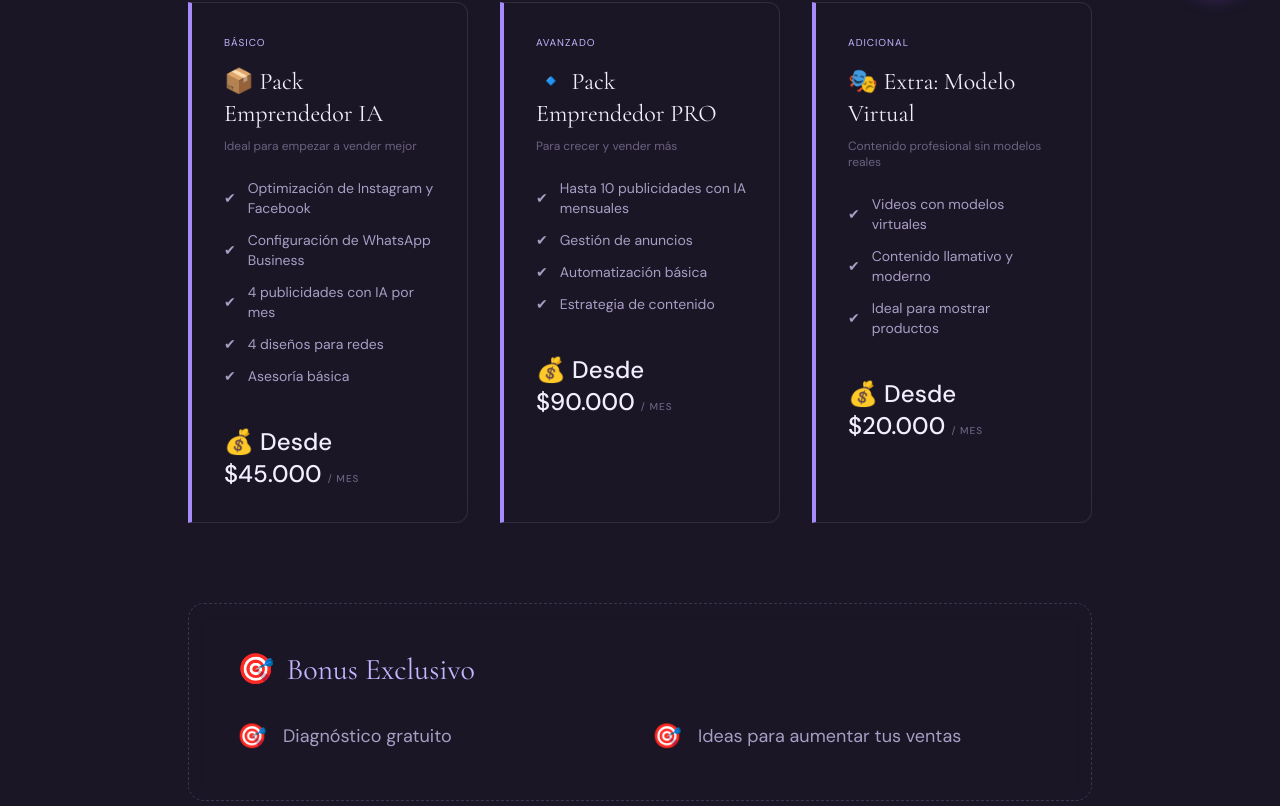
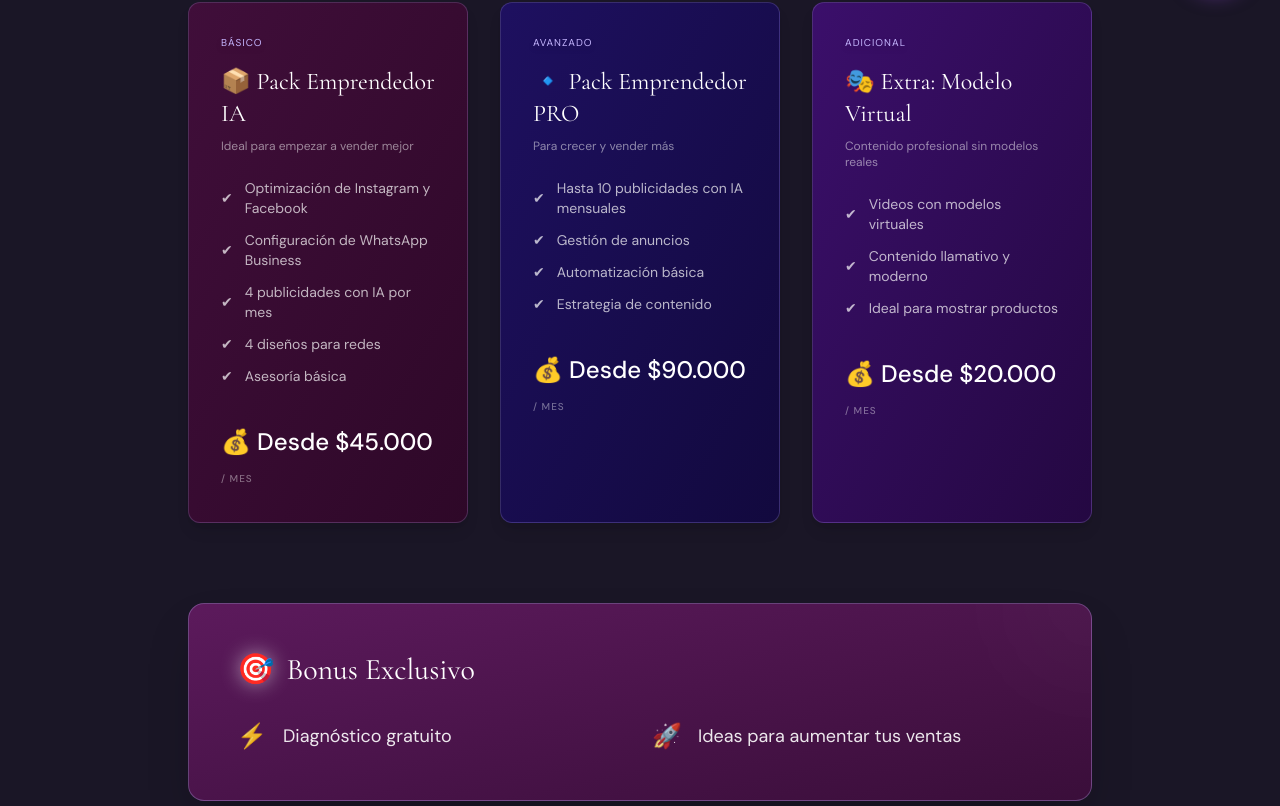
Before and after one commit to consty16/CDESIGNIA, a React (Vite) app: page /emprendedores in a window 1280 px wide. Shown: the part 774-1580 px from the top of the page. Built offline with nearby package versions, Linux system fonts and the light colour scheme.

Commit message:
style: apply brand gradients to Entrepreneur packs and bonus section

```diff
--- a/src/components/Emprendedores.tsx
+++ b/src/components/Emprendedores.tsx
@@ -46,75 +46,81 @@ export const Emprendedores: React.FC = () => {
           {/* Pack 1 */}
           <motion.div
             whileHover={{ y: -5 }}
-            className="bg-bg-tertiary border-l-4 border-l-lilac-dim border-y border-r border-white/10 p-8 rounded-r-xl relative overflow-hidden"
+            className="bg-gradient-to-br from-[#400e3a] to-[#2e0828] border border-lilac/20 p-8 rounded-xl relative overflow-hidden shadow-lg hover:brightness-110 transition-all"
           >
-            <p className="text-[10px] uppercase tracking-widest text-lilac mb-4">Básico</p>
-            <h3 className="font-serif text-2xl mb-2 flex items-center gap-3">📦 Pack Emprendedor IA</h3>
-            <p className="text-xs text-text-muted mb-6">Ideal para empezar a vender mejor</p>
-            <ul className="space-y-3 mb-10 text-sm text-text-secondary">
+            <p className="text-[10px] uppercase tracking-widest text-lilac mb-4 drop-shadow-md">Básico</p>
+            <h3 className="font-serif text-2xl mb-2 flex items-center gap-3 text-white">📦 Pack Emprendedor IA</h3>
+            <p className="text-xs text-white/50 mb-6">Ideal para empezar a vender mejor</p>
+            <ul className="space-y-3 mb-10 text-sm text-white/70">
               <li className="flex items-center gap-3"><span>✔</span> Optimización de Instagram y Facebook</li>
               <li className="flex items-center gap-3"><span>✔</span> Configuración de WhatsApp Business</li>
               <li className="flex items-center gap-3"><span>✔</span> 4 publicidades con IA por mes</li>
               <li className="flex items-center gap-3"><span>✔</span> 4 diseños para redes</li>
               <li className="flex items-center gap-3"><span>✔</span> Asesoría básica</li>
             </ul>
-            <div className="text-2xl font-medium text-text-primary">
-              💰 Desde $45.000 <small className="text-[10px] text-text-muted uppercase tracking-widest">/ Mes</small>
+            <div className="text-2xl font-medium text-white">
+              💰 Desde $45.000 <small className="text-[10px] text-white/40 uppercase tracking-widest">/ Mes</small>
             </div>
           </motion.div>
 
           {/* Pack 2 */}
           <motion.div
             whileHover={{ y: -5 }}
-            className="bg-bg-tertiary border-l-4 border-l-lilac-dim border-y border-r border-white/10 p-8 rounded-r-xl relative overflow-hidden"
+            className="bg-gradient-to-br from-[#1e1060] to-[#12093e] border border-lilac/20 p-8 rounded-xl relative overflow-hidden shadow-lg hover:brightness-110 transition-all"
           >
-            <p className="text-[10px] uppercase tracking-widest text-lilac mb-4">Avanzado</p>
-            <h3 className="font-serif text-2xl mb-2 flex items-center gap-3">🔹 Pack Emprendedor PRO</h3>
-            <p className="text-xs text-text-muted mb-6">Para crecer y vender más</p>
-            <ul className="space-y-3 mb-10 text-sm text-text-secondary">
+            <p className="text-[10px] uppercase tracking-widest text-lilac mb-4 drop-shadow-md">Avanzado</p>
+            <h3 className="font-serif text-2xl mb-2 flex items-center gap-3 text-white">🔹 Pack Emprendedor PRO</h3>
+            <p className="text-xs text-white/50 mb-6">Para crecer y vender más</p>
+            <ul className="space-y-3 mb-10 text-sm text-white/70">
               <li className="flex items-center gap-3"><span>✔</span> Hasta 10 publicidades con IA mensuales</li>
               <li className="flex items-center gap-3"><span>✔</span> Gestión de anuncios</li>
               <li className="flex items-center gap-3"><span>✔</span> Automatización básica</li>
               <li className="flex items-center gap-3"><span>✔</span> Estrategia de contenido</li>
             </ul>
-            <div className="text-2xl font-medium text-text-primary">
-              💰 Desde $90.000 <small className="text-[10px] text-text-muted uppercase tracking-widest">/ Mes</small>
+            <div className="text-2xl font-medium text-white">
+              💰 Desde $90.000 <small className="text-[10px] text-white/40 uppercase tracking-widest">/ Mes</small>
             </div>
           </motion.div>
 
           {/* Extra */}
           <motion.div
             whileHover={{ y: -5 }}
-            className="bg-bg-tertiary border-l-4 border-l-lilac-dim border-y border-r border-white/10 p-8 rounded-r-xl relative overflow-hidden"
+            className="bg-gradient-to-br from-[#3b0f6b] to-[#240842] border border-lilac/20 p-8 rounded-xl relative overflow-hidden shadow-lg hover:brightness-110 transition-all"
           >
-            <p className="text-[10px] uppercase tracking-widest text-lilac mb-4">Adicional</p>
-            <h3 className="font-serif text-2xl mb-2 flex items-center gap-3">🎭 Extra: Modelo Virtual</h3>
-            <p className="text-xs text-text-muted mb-6">Contenido profesional sin modelos reales</p>
-            <ul className="space-y-3 mb-10 text-sm text-text-secondary">
+            <p className="text-[10px] uppercase tracking-widest text-lilac mb-4 drop-shadow-md">Adicional</p>
+            <h3 className="font-serif text-2xl mb-2 flex items-center gap-3 text-white">🎭 Extra: Modelo Virtual</h3>
+            <p className="text-xs text-white/50 mb-6">Contenido profesional sin modelos reales</p>
+            <ul className="space-y-3 mb-10 text-sm text-white/70">
               <li className="flex items-center gap-3"><span>✔</span> Videos con modelos virtuales</li>
               <li className="flex items-center gap-3"><span>✔</span> Contenido llamativo y moderno</li>
               <li className="flex items-center gap-3"><span>✔</span> Ideal para mostrar productos</li>
             </ul>
-            <div className="text-2xl font-medium text-text-primary">
-              💰 Desde $20.000 <small className="text-[10px] text-text-muted uppercase tracking-widest">/ Mes</small>
+            <div className="text-2xl font-medium text-white">
+              💰 Desde $20.000 <small className="text-[10px] text-white/40 uppercase tracking-widest">/ Mes</small>
             </div>
           </motion.div>
         </div>
 
         {/* Bonus Section */}
-        <div className="bg-bg-secondary/50 border border-lilac/20 p-8 md:p-12 rounded-2xl backdrop-blur-sm mb-20 border-dashed">
-          <h3 className="font-serif text-2xl md:text-3xl text-lilac mb-8 flex items-center gap-3">
-            <span className="text-3xl">🎯</span> Bonus Exclusivo
+        <motion.div
+          initial={{ opacity: 0, y: 20 }}
+          whileInView={{ opacity: 1, y: 0 }}
+          viewport={{ once: true }}
+          className="bg-gradient-to-br from-[#5c1a5c] to-[#3a0e3a] border border-lilac/30 p-8 md:p-12 rounded-2xl shadow-2xl mb-20 relative overflow-hidden"
+        >
+          <div className="absolute top-0 right-0 w-32 h-32 bg-white/5 rounded-full -mr-16 -mt-16 blur-3xl" />
+          <h3 className="font-serif text-2xl md:text-3xl text-white mb-8 flex items-center gap-3">
+            <span className="text-3xl drop-shadow-[0_0_10px_rgba(255,255,255,0.5)]">🎯</span> Bonus Exclusivo
           </h3>
-          <div className="grid grid-cols-1 md:grid-cols-2 gap-6">
-            <div className="flex items-center gap-4 text-lg text-text-secondary">
-              <span className="text-2xl">🎯</span> Diagnóstico gratuito
+          <div className="grid grid-cols-1 md:grid-cols-2 gap-6 relative z-10">
+            <div className="flex items-center gap-4 text-lg text-white/90">
+              <span className="text-2xl">⚡</span> Diagnóstico gratuito
             </div>
-            <div className="flex items-center gap-4 text-lg text-text-secondary">
-              <span className="text-2xl">🎯</span> Ideas para aumentar tus ventas
+            <div className="flex items-center gap-4 text-lg text-white/90">
+              <span className="text-2xl">🚀</span> Ideas para aumentar tus ventas
             </div>
           </div>
-        </div>
+        </motion.div>
 
         {/* Tools Section */}
         <div className="mb-8">
```
